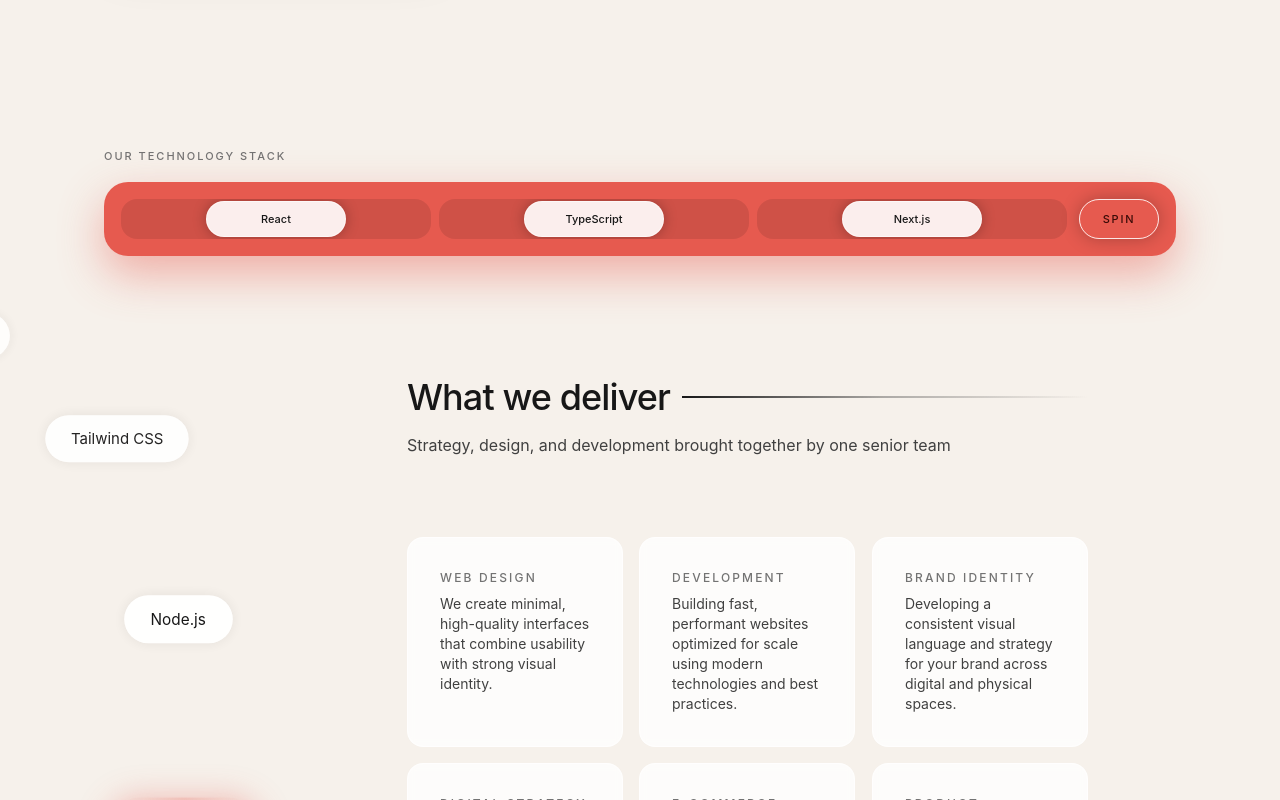
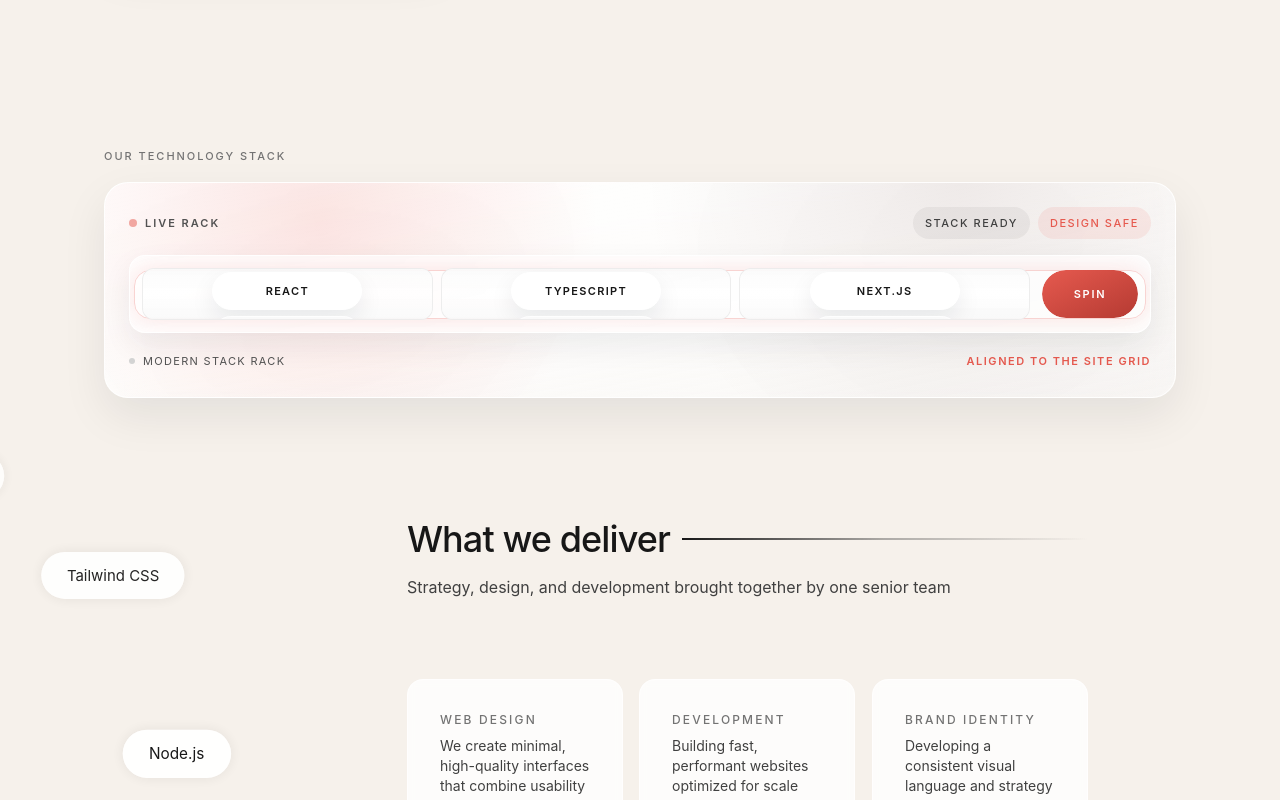
Before and after one commit to faxrijuf/energie11, a React (Vite) app: page / in a window 1280 px wide. Shown: the part 2880-3680 px from the top of the page. Built offline with nearby package versions, Linux system fonts and the light colour scheme.

Commit message:
Refine technology rack slot styling

```diff
--- a/src/components/sections/Capabilities.tsx
+++ b/src/components/sections/Capabilities.tsx
@@ -32,7 +32,7 @@ const RADIUS = 300;
 const VERTICAL_FACTOR = 1.35;
 
 // slot machine constants
-const SLOT_HEIGHT = 40;
+const SLOT_HEIGHT = 44;
 const REEL_CYCLES = 4;
 const REEL_REPEAT = REEL_CYCLES + 2;
 const SPIN_DURATION = 900;
@@ -210,8 +210,7 @@ export const Capabilities: React.FC = () => {
 
 /**
  * Slot styled tech display
- * machine is red
- * slots are neutral/translucent white
+ * follows the site's glass/neutral design language with red accents
  * jackpot when all three final labels match
  */
 type TechSlotsProps = {
@@ -291,24 +290,50 @@ const TechSlots: React.FC<TechSlotsProps> = ({ items, spinLabel, spinningLabel }
   };
 
   return (
-    <div className="relative overflow-hidden rounded-3xl border border-[#E65A4F]/75 bg-[#E65A4F] p-4 backdrop-blur-xl shadow-[0_18px_45px_rgba(230,90,79,0.45)]">
+    <div className="relative overflow-hidden rounded-3xl border border-white/70 bg-gradient-to-br from-white via-white/80 to-neutral-50/70 p-5 md:p-6 backdrop-blur-xl shadow-[0_18px_45px_rgba(15,23,42,0.08)]">
+      <div
+        className="pointer-events-none absolute inset-0 bg-[radial-gradient(circle_at_20%_18%,rgba(230,90,79,0.16),transparent_32%),radial-gradient(circle_at_80%_0%,rgba(59,11,7,0.08),transparent_36%)]"
+        aria-hidden
+      />
+
       {/* strong jackpot wave behind content */}
       {showWave && (
         <div className="pointer-events-none absolute inset-0 z-0 flex items-center justify-center">
-          <span className="h-96 w-96 rounded-full bg-[#E65A4F]/55 animate-ping" />
-          <span className="absolute h-72 w-72 rounded-full bg-[#E65A4F]/40 animate-ping" />
-          <span className="absolute h-52 w-52 rounded-full bg-[#E65A4F]/30 animate-pulse" />
+          <span className="h-96 w-96 rounded-full bg-[#E65A4F]/30 animate-ping" />
+          <span className="absolute h-72 w-72 rounded-full bg-[#E65A4F]/25 animate-ping" />
+          <span className="absolute h-52 w-52 rounded-full bg-[#E65A4F]/20 animate-pulse" />
         </div>
       )}
 
-      <div className="relative z-10 flex items-center gap-3">
+      <div className="relative z-10 space-y-4">
+        <div className="flex flex-wrap items-center justify-between gap-3">
+          <div className="flex items-center gap-2 text-[11px] font-semibold uppercase tracking-[0.18em] text-neutral-600">
+            <span className="h-2 w-2 rounded-full bg-[#E65A4F] animate-pulse" />
+            <span>Live rack</span>
+          </div>
+
+          <div className="flex items-center gap-2 text-[11px] font-medium text-neutral-600">
+            <span className="rounded-full bg-neutral-900/5 px-3 py-1 uppercase tracking-[0.14em] text-neutral-700">
+              Stack ready
+            </span>
+            <span className="rounded-full bg-[#E65A4F]/10 px-3 py-1 uppercase tracking-[0.14em] text-[#E65A4F]">
+              Design safe
+            </span>
+          </div>
+        </div>
+
+        <div className="relative overflow-hidden rounded-2xl border border-white/70 bg-white/80 px-3 py-3 shadow-[0_12px_30px_rgba(15,23,42,0.07)]">
+          <div className="pointer-events-none absolute inset-y-[18%] left-1 right-1 rounded-2xl border border-[#E65A4F]/25 bg-[#E65A4F]/6 shadow-[0_0_24px_rgba(230,90,79,0.16)]" />
+
+          <div className="relative flex items-center gap-3">
             <div className="flex flex-1 gap-2">
               {[0, 1, 2].map(reel => (
                 <div
                   key={reel}
-              className="relative h-[40px] w-full overflow-hidden rounded-2xl bg-black/10"
+                  className="relative h-[52px] w-full overflow-hidden rounded-xl border border-neutral-200/70 bg-white/90"
                   style={{ minWidth: 0 }}
                 >
+                  <div className="pointer-events-none absolute inset-0 bg-gradient-to-b from-neutral-100/40 via-transparent to-neutral-100/55" />
                   <div
                     className="absolute left-0 top-0 w-full"
                     style={{
@@ -325,18 +350,18 @@ const TechSlots: React.FC<TechSlotsProps> = ({ items, spinLabel, spinningLabel }
                       return (
                         <div
                           key={`${reel}-${idx}-${label}`}
-                      className="flex h-[40px] w-full items-center justify-center"
+                          className="flex h-[44px] w-full items-center justify-center"
                           style={{ height: SLOT_HEIGHT }}
                         >
                           <div
                             className={[
-                          'flex h-9 w-full max-w-[140px] items-center justify-center rounded-full px-4 text-[11px] font-medium leading-tight text-center',
-                          'transition-colors duration-300',
+                              'flex h-[38px] w-full max-w-[150px] items-center justify-center rounded-full px-4 text-[11px] font-semibold leading-tight text-center uppercase tracking-[0.12em]',
+                              'transition-all duration-300',
                               isJackpotSymbol
-                            ? 'bg-white text-neutral-900 shadow-[0_0_20px_rgba(255,255,255,0.9)] border border-white/70'
+                                ? 'bg-gradient-to-br from-white to-white/80 text-neutral-900 shadow-[0_0_20px_rgba(255,255,255,0.85)] border border-white'
                                 : isCenter
-                            ? 'bg-white/90 text-neutral-900 shadow-[0_0_14px_rgba(0,0,0,0.28)] border border-white/60'
-                            : 'bg-white/55 text-neutral-900/85 border border-white/35'
+                                ? 'bg-white text-neutral-900 shadow-[0_10px_24px_rgba(15,23,42,0.08)] border border-white'
+                                : 'bg-white/70 text-neutral-900/80 border border-white/70'
                             ].join(' ')}
                           >
                             {label}
@@ -352,10 +377,24 @@ const TechSlots: React.FC<TechSlotsProps> = ({ items, spinLabel, spinningLabel }
             <button
               type="button"
               onClick={startSpin}
-          className="flex h-10 w-20 flex-shrink-0 items-center justify-center rounded-full border border-white/85 bg.white/40 text-[11px] font-medium uppercase tracking-[0.16em] text-[#3b0b07] shadow-[0_0_18px_rgba(0,0,0,0.25)] transition-all duration-200 active:scale-95"
+              disabled={isSpinning}
+              className="group relative flex h-12 w-24 flex-shrink-0 items-center justify-center overflow-hidden rounded-full text-[11px] font-semibold uppercase tracking-[0.16em] transition-all duration-200 focus:outline-none focus:ring-2 focus:ring-[#E65A4F]/60 focus:ring-offset-2 focus:ring-offset-white disabled:cursor-not-allowed disabled:opacity-80"
             >
-          {isSpinning ? spinningLabel : spinLabel}
+              <span className="absolute inset-0 rounded-full bg-gradient-to-br from-[#E65A4F] to-[#b53a32] shadow-[0_10px_25px_rgba(230,90,79,0.4)] transition-transform duration-200 group-active:scale-95 group-hover:scale-[1.02]" />
+              <span className="relative text-white">{isSpinning ? spinningLabel : spinLabel}</span>
             </button>
+          </div>
+        </div>
+
+        <div className="flex flex-wrap items-center justify-between gap-3 text-[11px] text-neutral-600">
+          <span className="flex items-center gap-2">
+            <span className="h-1.5 w-1.5 rounded-full bg-neutral-300" />
+            <span className="uppercase tracking-[0.12em]">Modern stack rack</span>
+          </span>
+          <span className="text-[#E65A4F] font-semibold uppercase tracking-[0.14em]">
+            {isJackpot ? 'Triple match unlocked' : 'Aligned to the site grid'}
+          </span>
+        </div>
       </div>
     </div>
   );
@@ -374,7 +413,7 @@ const TechRoulette: React.FC<TechRouletteProps> = ({ angle, items }) => {
   const step = 360 / count;
 
   const normalized = ((angle % 360) + 360) % 360;
-  let rawIndex = Math.round(-normalized / step);
+  const rawIndex = Math.round(-normalized / step);
   const activeIndex = ((rawIndex % count) + count) % count;
 
   return (
--- a/src/components/sections/Technology.tsx
+++ b/src/components/sections/Technology.tsx
@@ -126,7 +126,7 @@ const TechRoulette: React.FC<TechRouletteProps> = ({ angle, items }) => {
   const step = 360 / count;
 
   const normalized = ((angle % 360) + 360) % 360;
-  let rawIndex = Math.round(-normalized / step);
+  const rawIndex = Math.round(-normalized / step);
   const activeIndex = ((rawIndex % count) + count) % count;
 
   return (
```
Lines whose indentation alone changed are shown as unchanged.
